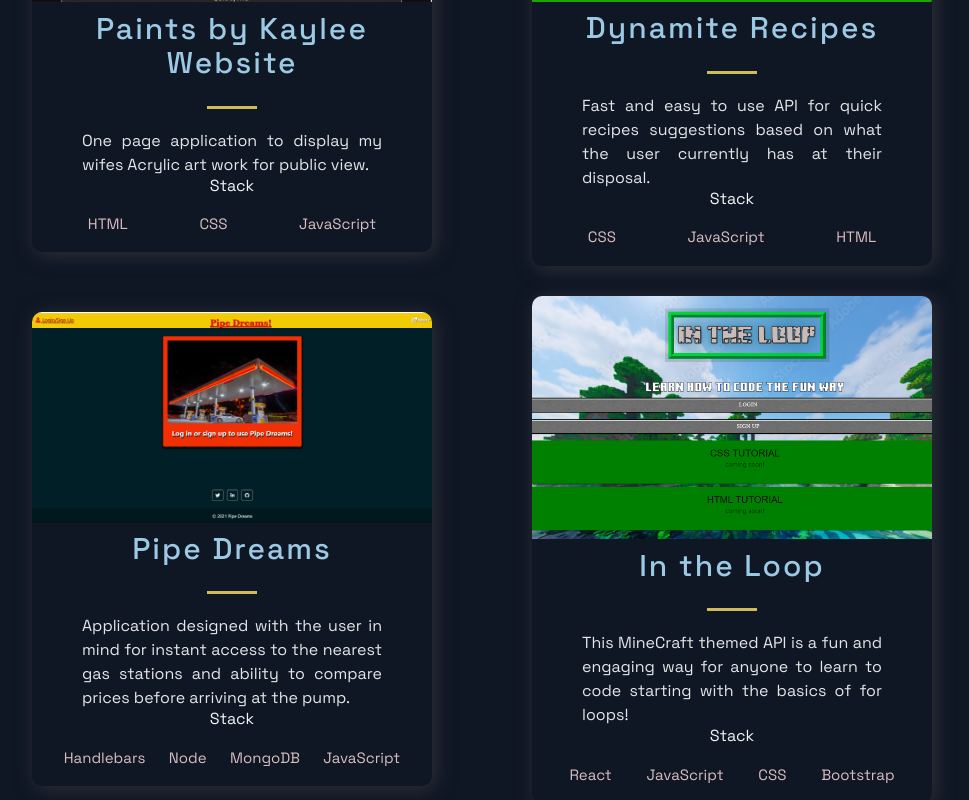
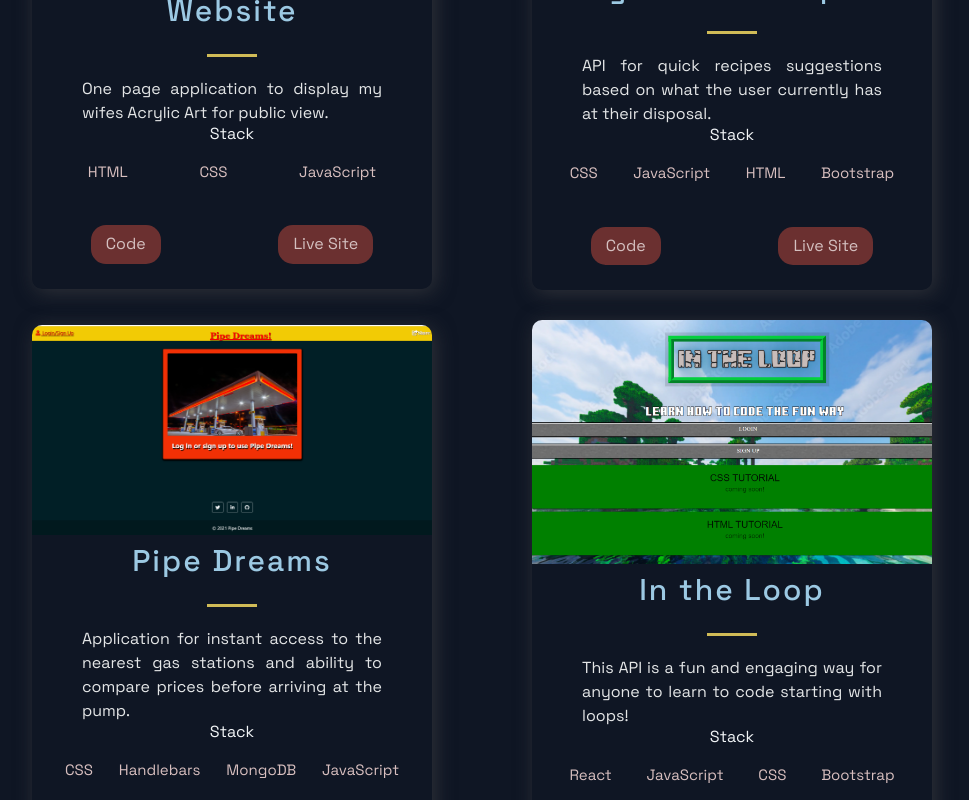
Before and after one commit to chris79kennard/Pro-React-Portfolio, a Next.js app: page / in a window 1280 px wide. Shown: the part 1060-1860 px from the top of the page, without its empty margins (158-1127 px from the left). Built offline with nearby package versions, Linux system fonts and the light colour scheme.

Commit message:
added buttons for code and deployed sites in projects section.

```diff
--- a/src/components/Hero/Hero.js
+++ b/src/components/Hero/Hero.js
@@ -12,9 +12,9 @@ const Hero = () => (
       Web Developer
     </SectionTitle>
     <SectionText>
-      i wanna be the very best like no one ever was, to catch em all is my main quest to train them is my causeeeee
+      Front End Developer / CSS Expert
     </SectionText>
-    <Button onClick={() => window.location = "https://docs.google.com/document/d/17gOiLylLV4PYGOSKBJqceWZs88y890e-aKR_nc6y6Gc/edit?usp=sharing"}>Resume</Button>
+    <Button onClick={() => window.location = "https://docs.google.com/document/d/17gOiLylLV4PYGOSKBJqceWZs88y890e-aKR_nc6y6Gc/edit?usp=sharing"}>Hire Me</Button>
   </LeftSection>
 </Section>
 );
--- a/src/components/Projects/Projects.js
+++ b/src/components/Projects/Projects.js
@@ -25,6 +25,10 @@ const Projects = () => (
                     ))}
                   </TagList>
             </div>
+            <UtilityList>
+              <ExternalLinks href={visit}>Code</ExternalLinks>
+              <ExternalLinks href={source}>Live Site</ExternalLinks>
+            </UtilityList>
         </BlogCard>
       ))}
     </GridContainer>
--- a/src/constants/constants.js
+++ b/src/constants/constants.js
@@ -1,38 +1,38 @@
 export const projects = [
   {
     title: 'Paints by Kaylee Website',
-    description: "One page application to display my wifes Acrylic art work for public view.",
+    description: "One page application to display my wifes Acrylic Art for public view.",
       image: '/images/1.jpg',
       tags: ['HTML', 'CSS', 'JavaScript'],
-    source: 'https://google.com',
-    visit: 'https://google.com',
+    source: 'https://chris79kennard.github.io/2022-Kaylee-ArtWork/',
+    visit: 'https://github.com/chris79kennard/2022-Kaylee-ArtWork',
     id: 0,
   },
   {
     title: 'Dynamite Recipes',
-    description:"Fast and easy to use API for quick recipes suggestions based on what the user currently has at their disposal.",
+    description:"API for quick recipes suggestions based on what the user currently has at their disposal.",
     image: '/images/2.jpg',
-    tags: ['CSS', 'JavaScript', 'HTML'],
-    source: 'https://google.com',
-    visit: 'https://google.com',
+    tags: ['CSS', 'JavaScript', 'HTML', 'Bootstrap'],
+    source: 'https://damienluzzo33.github.io/dynamite-recipes/',
+    visit: 'https://github.com/damienluzzo33/dynamite-recipes',
     id: 1,
   },
   {
     title: 'Pipe Dreams',
-    description: "Application designed with the user in mind for instant access to the nearest gas stations and ability to compare prices before arriving at the pump.",
+    description: "Application for instant access to the nearest gas stations and ability to compare prices before arriving at the pump.",
       image: '/images/3.jpg',
-      tags: ['Handlebars', 'Node', 'MongoDB', 'JavaScript'],
-    source: 'https://google.com',
-    visit: 'https://google.com',
+      tags: ['CSS', 'Handlebars', 'MongoDB', 'JavaScript'],
+    source: 'https://pipe-dreams.herokuapp.com/',
+    visit: 'https://github.com/cole-cochran/Pipe-Dreams',
     id: 2,
   },
   {
     title: 'In the Loop',
-    description: "This MineCraft themed API is a fun and engaging way for anyone to learn to code starting with the basics of for loops!",
+    description: "This API is a fun and engaging way for anyone to learn to code starting with loops!",
     image: '/images/4.jpg',
     tags: ['React', 'JavaScript','CSS', 'Bootstrap',],
-    source: 'https://google.com',
-    visit: 'https://google.com',
+    source: 'https://intheloop-app.herokuapp.com/',
+    visit: 'https://github.com/Xevshak/In-The-Loop',
     id: 3,
   },
 ];
```
